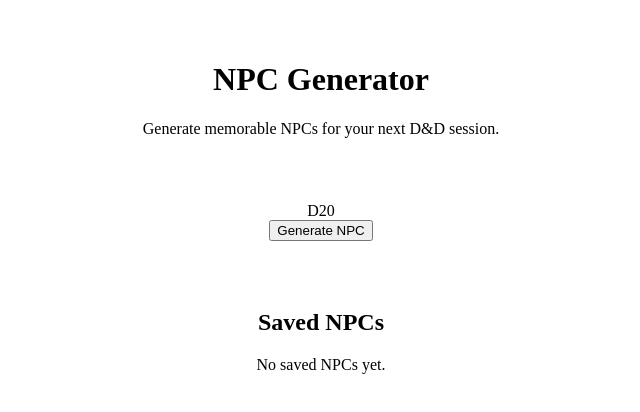
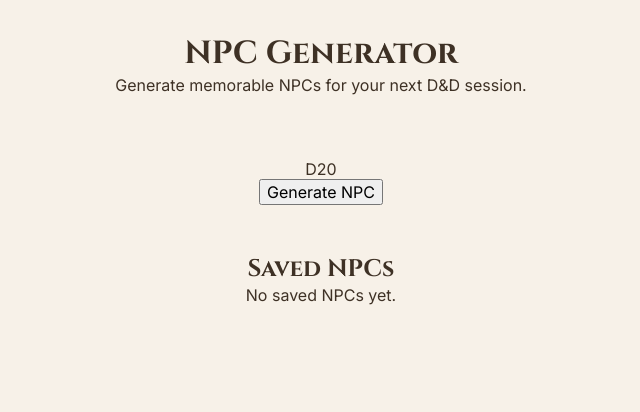
Before and after one commit to ElenaSandfort/npc-generator, a React (Vite) app: page / in a window 1280 px wide. Shown: the top 412 px of the page, without its empty margins (319-959 px from the left). Built offline with nearby package versions, Linux system fonts and the light colour scheme.

Commit message:
Add design foundation

```diff
--- a/index.html
+++ b/index.html
@@ -5,6 +5,13 @@
     <link rel="icon" type="image/svg+xml" href="/favicon.svg" />
     <meta name="viewport" content="width=device-width, initial-scale=1.0" />
     <title>npc-generator</title>
+    <link rel="preconnect" href="https://fonts.googleapis.com">
+    <link rel="preconnect" href="https://fonts.gstatic.com" crossorigin>
+
+    <link
+      href="https://fonts.googleapis.com/css2?family=Cinzel:wght@400;600;700&family=Inter:wght@400;500;600;700&display=swap"
+      rel="stylesheet"
+    />
   </head>
   <body>
     <div id="root"></div>
--- a/src/index.css
+++ b/src/index.css
@@ -1,3 +1,48 @@
-#root {
-  text-align: center;
+:root {
+  --color-bg: #f7f1e8;
+  --color-surface: #fbf8f2;
+  --color-primary: #6f3cc3;
+  --color-primary-dark: #4f278f;
+  --color-accent: #c9a44c;
+  --color-text: #3e3125;
+  --color-muted: #7a6d61;
+  --color-border: #d8c7a8;
+
+  --shadow-soft: 0 12px 30px rgba(62, 49, 37, 0.08);
+
+  --font-body: Inter, system-ui, sans-serif;
+  --font-heading: Cinzel, serif;
+
+  --radius-sm: 0.5rem;
+  --radius-md: 0.875rem;
+  --radius-lg: 1.25rem;
 }
+
+* {
+  box-sizing: border-box;
+}
+
+body {
+  font-family: var(--font-body);
+  margin: 0;
+  min-width: 320px;
+  min-height: 100vh;
+  background: var(--color-bg);
+  color: var(--color-text);
+}
+
+button {
+  font: inherit;
+  cursor: pointer;
+}
+
+h1,
+h2,
+h3 {
+  font-family: var(--font-heading);
+  margin: 0;
+}
+
+p {
+  margin-top: 0;
+}
```
